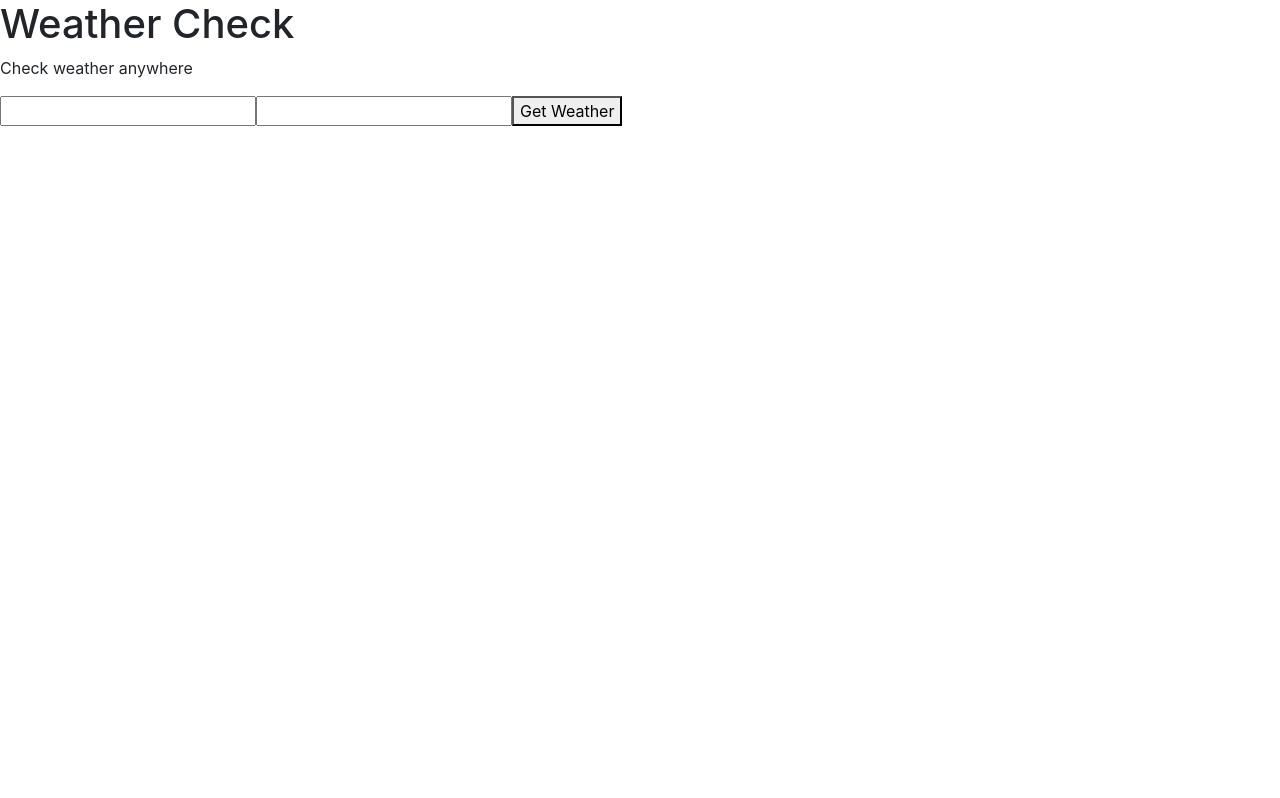
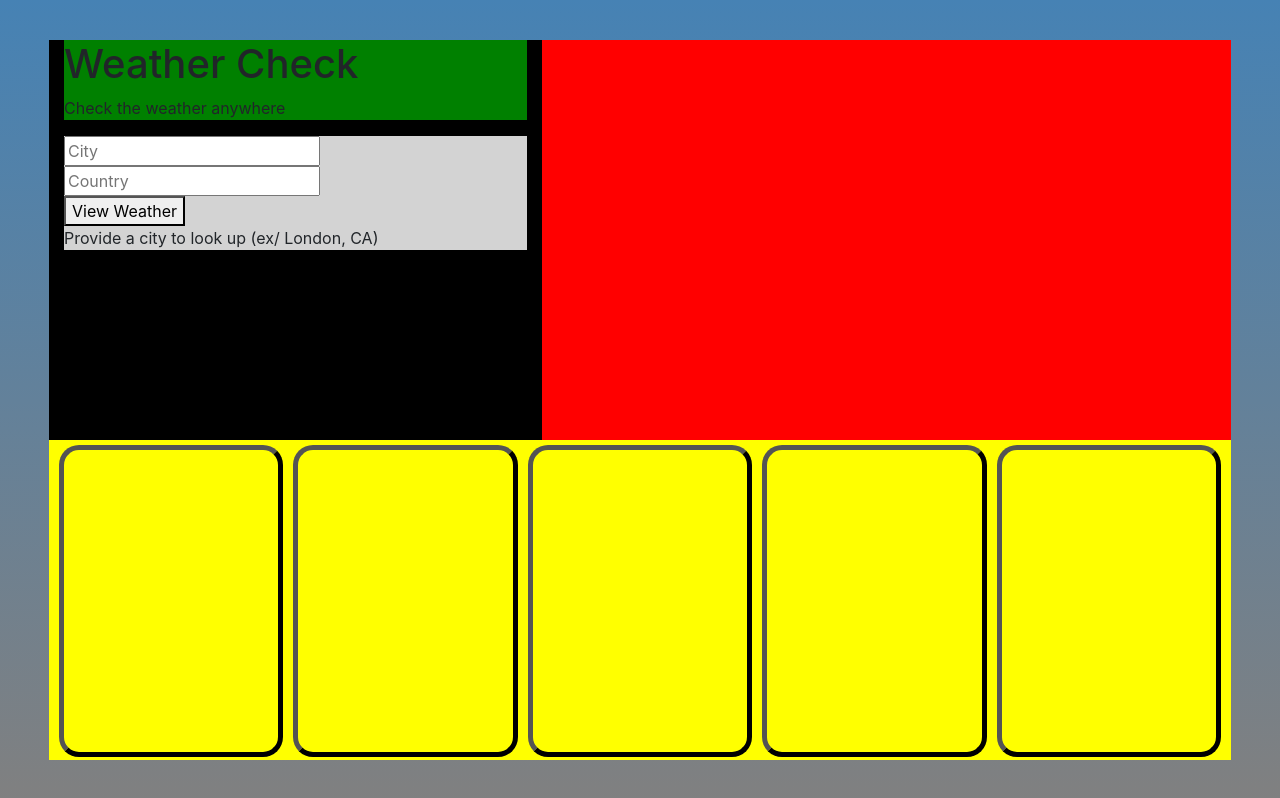
Before and after one commit to Acopum/weatherCheck, a React (Create React App) app in the folder weatherchecker/: page / in a window 1280 px wide. Built offline with nearby package versions, Linux system fonts and the light colour scheme.

Commit message:
Added scaffolding from bootstrap Separated components into own containers Started adding css for longForecast

```diff
--- /dev/null
+++ b/weatherchecker/src/App.css
@@ -0,0 +1,47 @@
+.outside{
+  background: linear-gradient(to bottom, steelblue, grey);
+  height: 100vh;
+  display: flex;
+  justify-content: center;
+  align-items: center;
+}
+
+.main{
+  height: 90vh;
+  background: white;
+  width: 90vw;
+  margin: 0 auto;
+}
+
+.welcome_container{
+  background: black;
+  height: 50vh;
+}
+
+.banner_container{
+  background: green;
+}
+
+.form_container{
+  background: lightgrey;
+}
+
+.shortforecast_container{
+  background: red;
+  height: 50vh;
+}
+
+.longforecast_container{
+  background: yellow;
+  height: 40vh;
+}
+
+.longforecast_day_container{
+  width: 19%;
+  height: 39vh;
+  border: 5px solid black;
+  border-radius: 20px;
+  border-style: outset;
+  margin: 5px 5px 0px 5px;
+  text-align: center;
+}
--- a/weatherchecker/src/App.js
+++ b/weatherchecker/src/App.js
@@ -1,7 +1,8 @@
 import React from 'react';
-import Banner from './modules/Banner'
-import Form from './modules/Form'
-import Forecast from './modules/Forecast'
+import Banner from './modules/Banner';
+import Form from './modules/Form';
+import ShortForecast from './modules/ShortForecast';
+import LongForecast from './modules/LongForecast';
 
 const API_KEY = '35c5931ee975680abe6b4d0fbe6c6d0f';
 
@@ -10,11 +11,14 @@ class App extends React.Component {
     super(props);
     this.state={
       temperature: null,
+      humidity: null,
+      pressure: null,
+      windspeed: null,
       city: null,
       country: null,
       weather: null,
       description: null,
-      status: null,
+      status: 'Provide a city to look up (ex/ London, CA)',
       day: [],
       dayTemperature: [],
       dayWeather: [],
@@ -77,6 +81,9 @@ class App extends React.Component {
 
         this.setState({
           temperature: dataToday.main.temp,
+          humidity: dataToday.main.humidity,
+          pressure: dataToday.main.pressure,
+          windspeed: dataToday.wind.speed,
           city: dataToday.name,
           country: dataToday.sys.country,
           weather: dataToday.weather[0].main,
@@ -85,16 +92,23 @@ class App extends React.Component {
           dayTemperature: temp5Days,
           dayWeather: weather5Days,
           dayDescription: desc5Days,
-          status: null,
+          status: ' ',
         });
       }
       else{
         this.setState({
           temperature: null,
+          humidity: null,
+          pressure: null,
+          windspeed: null,
           city: null,
           country: null,
           weather: null,
           description: null,
+          day: [],
+          dayTemperature: [],
+          dayWeather: [],
+          dayDescription: [],
           status: 'City could not be found',
         });
       }
@@ -102,10 +116,17 @@ class App extends React.Component {
     else {
       this.setState({
         temperature: null,
+        humidity: null,
+        pressure: null,
+        windspeed: null,
         city: null,
         country: null,
         weather: null,
         description: null,
+        day: [],
+        dayTemperature: [],
+        dayWeather: [],
+        dayDescription: [],
         status: 'All values not entered',
       });
     }
@@ -114,21 +135,45 @@ class App extends React.Component {
   render() {
     return(
       <div>
+        <div className="outside">
+          <div className="main">
+            <div className="component_container">
+              <div className="row">
+                <div className="col-md-5 welcome_container">
+                  <div className = "banner_container">
                     <Banner />
-        <Form getWeather = {this.getWeather}/>
-        <Forecast
+                  </div>
+                  <div className = "form_container">
+                    <Form
+                      getWeather = {this.getWeather}
+                      status = {this.state.status}
+                    />
+                  </div>
+                </div>
+                <div className="col-md-7 shortforecast_container">
+                  <ShortForecast
                     temperature = {this.state.temperature}
                     city = {this.state.city}
                     country = {this.state.country}
                     weather = {this.state.weather}
                     description = {this.state.description}
-          status = {this.state.status}
+                  />
+                </div>
+              </div>
+              <div className="row">
+                <div className="col-md-12 longforecast_container">
+                  <LongForecast
                     day = {this.state.day}
                     dayTemperature = {this.state.dayTemperature}
                     dayWeather = {this.state.dayWeather}
                     dayDescription = {this.state.dayDescription}
                   />
                 </div>
+              </div>
+            </div>
+          </div>
+        </div>
+      </div>
     );
   }
 };
--- a/weatherchecker/src/index.js
+++ b/weatherchecker/src/index.js
@@ -1,8 +1,8 @@
 import React from 'react';
 import ReactDOM from 'react-dom';
-import './index.css';
 import 'bootstrap/dist/css/bootstrap.min.css';
 import App from './App';
+import './App.css';
 import * as serviceWorker from './serviceWorker';
 
 ReactDOM.render(<App />, document.getElementById('root'));
--- a/weatherchecker/src/modules/Banner.js
+++ b/weatherchecker/src/modules/Banner.js
@@ -6,7 +6,7 @@ class Banner extends React.Component {
     return(
       <div>
         <h1>Weather Check</h1>
-        <p>Check weather anywhere</p>
+        <p>Check the weather anywhere</p>
       </div>
     );
   }
--- a/weatherchecker/src/modules/Forecast.js
+++ /dev/null
@@ -1,52 +0,0 @@
-import React from 'react';
-
-class Forecast extends React.Component {
-
-  render(){
-    return(
-      <div>
-        {/*Current Forecast*/}
-        <div>
-          {this.props.city && this.props.country && <p>Location: {this.props.city}, {this.props.country}</p>}
-          {this.props.temperature && <p>Temperature: {this.props.temperature} °C</p>}
-          {this.props.weather && <p>Weather: {this.props.weather}</p>}
-          {this.props.description && <p>Description: {this.props.description.toUpperCase()}</p>}
-          <p>{this.props.status}</p>
-        </div>
-        {/*5 Day Forecast*/}
-        <div>
-          <p>{this.props.day[0]}</p>
-          <p>{this.props.dayTemperature[0]}</p>
-          <p>{this.props.dayWeather[0]}</p>
-          <p>{this.props.dayDescription[0]}</p>
-        </div>
-        <div>
-          <p>{this.props.day[1]}</p>
-          <p>{this.props.dayTemperature[1]}</p>
-          <p>{this.props.dayWeather[1]}</p>
-          <p>{this.props.dayDescription[1]}</p>
-        </div>
-        <div>
-          <p>{this.props.day[2]}</p>
-          <p>{this.props.dayTemperature[2]}</p>
-          <p>{this.props.dayWeather[2]}</p>
-          <p>{this.props.dayDescription[2]}</p>
-        </div>
-        <div>
-          <p>{this.props.day[3]}</p>
-          <p>{this.props.dayTemperature[3]}</p>
-          <p>{this.props.dayWeather[3]}</p>
-          <p>{this.props.dayDescription[3]}</p>
-        </div>
-        <div>
-          <p>{this.props.day[4]}</p>
-          <p>{this.props.dayTemperature[4]}</p>
-          <p>{this.props.dayWeather[4]}</p>
-          <p>{this.props.dayDescription[4]}</p>
-        </div>
-      </div>
-    );
-  }
-};
-
-export default Forecast;
--- a/weatherchecker/src/modules/Form.js
+++ b/weatherchecker/src/modules/Form.js
@@ -4,11 +4,18 @@ class Form extends React.Component {
 
   render(){
     return(
-      <form onSubmit = {this.props.getWeather}>
-        <input type = 'text' name = 'city' />
-        <input type = 'text' name = 'country' />
-        <button>Get Weather</button>
-      </form>
+      <div>
+        <form onSubmit = {this.props.getWeather}>
+          <div>
+            <input type = 'text' name = 'city' placeholder = 'City'/>
+            <input type = 'text' name = 'country' placeholder = 'Country'/>
+          </div>
+          <div>
+            <button>View Weather</button>
+          </div>
+        </form>
+        <p>{this.props.status}</p>
+      </div>
     );
   }
 };
--- /dev/null
+++ b/weatherchecker/src/modules/LongForecast.js
@@ -0,0 +1,44 @@
+import React from 'react';
+
+class LongForecast extends React.Component {
+
+  render(){
+    return(
+      <div className="row justify-content-center">
+        {/*5 Day Forecast*/}
+        <div className="longforecast_day_container">
+          <p>{this.props.day[0]}</p>
+          <p>{this.props.dayTemperature[0]}</p>
+          <p>{this.props.dayWeather[0]}</p>
+          {this.props.dayDescription[0] && <p>{this.props.dayDescription[0].toUpperCase()}</p>}
+        </div>
+        <div className="longforecast_day_container">
+          <p>{this.props.day[1]}</p>
+          <p>{this.props.dayTemperature[1]}</p>
+          <p>{this.props.dayWeather[1]}</p>
+          {this.props.dayDescription[1] && <p>{this.props.dayDescription[1].toUpperCase()}</p>}
+        </div>
+        <div className="longforecast_day_container">
+          <p>{this.props.day[2]}</p>
+          <p>{this.props.dayTemperature[2]}</p>
+          <p>{this.props.dayWeather[2]}</p>
+          {this.props.dayDescription[2] && <p>{this.props.dayDescription[2].toUpperCase()}</p>}
+        </div>
+        <div className="longforecast_day_container">
+          <p>{this.props.day[3]}</p>
+          <p>{this.props.dayTemperature[3]}</p>
+          <p>{this.props.dayWeather[3]}</p>
+          {this.props.dayDescription[3] && <p>{this.props.dayDescription[3].toUpperCase()}</p>}
+        </div>
+        <div className="longforecast_day_container">
+          <p>{this.props.day[4]}</p>
+          <p>{this.props.dayTemperature[4]}</p>
+          <p>{this.props.dayWeather[4]}</p>
+          {this.props.dayDescription[4] && <p>{this.props.dayDescription[4].toUpperCase()}</p>}
+        </div>
+      </div>
+    );
+  }
+};
+
+export default LongForecast;
--- /dev/null
+++ b/weatherchecker/src/modules/ShortForecast.js
@@ -0,0 +1,21 @@
+import React from 'react';
+
+class ShortForecast extends React.Component {
+
+  render(){
+    return(
+      <div>
+        {/*Current Forecast*/}
+        <div>
+          {this.props.city && this.props.country && <p>Current Weather</p>}
+          {this.props.city && this.props.country && <p>Location: {this.props.city}, {this.props.country}</p>}
+          {this.props.temperature && <p>Temperature: {this.props.temperature} °C</p>}
+          {this.props.weather && <p>Weather: {this.props.weather}</p>}
+          {this.props.description && <p>Description: {this.props.description.toUpperCase()}</p>}
+        </div>
+      </div>
+    );
+  }
+};
+
+export default ShortForecast;
```
Lines whose indentation alone changed are shown as unchanged.
